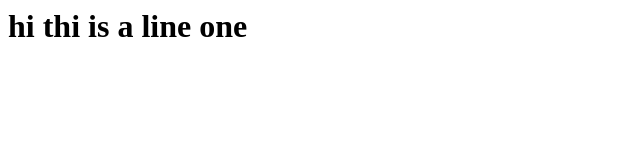
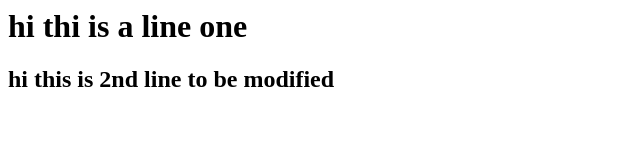
Before and after one commit to raj955300/repo2, a plain HTML site: page index.html in a window 1280 px wide. Shown: the whole page, without its empty margins (0-640 px from the left). Drawn offline with Linux system fonts and the light colour scheme.

Commit message:
modified again form long method

```diff
--- a/index.html
+++ b/index.html
@@ -1 +1,2 @@
 <h1>hi thi is a line one</h1>
+<h2>hi this is 2nd line to be modified</h2>
```
